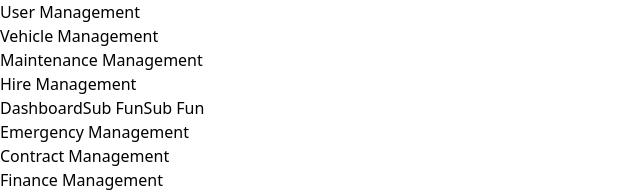
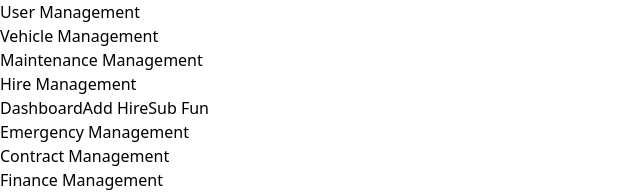
Before and after one commit to hxshan/itp-vms, a React (Vite) app in the folder frontend/: page /login in a window 1280 px wide. Both pictures are taken after a click on the button "Hire Management". Shown: the top 192 px of the page, without its empty margins (0-640 px from the left). Built offline with nearby package versions, Linux system fonts and the light colour scheme.

Commit message:
Create add Hire page

```diff
--- a/frontend/src/App.jsx
+++ b/frontend/src/App.jsx
@@ -18,6 +18,7 @@ import { VehicleServiceList } from "./components/VR/VehicleServiceList";
 import ClientDashboard from "./pages/contract/ClientDashboard";
 import ViewContract from "./pages/contract/ViewContract";
 import ContractEditForm from "./pages/contract/ContractEditForm";
+import CreateHire from "./pages/hires/CreateHire";
 
 function App() {
   const { user, loading } = useAuthContext();
@@ -57,7 +58,12 @@ function App() {
             />
             <Route path="/admin/roles" element={<Roles />} />
             <Route path="/admin/roles/:id" element={<EditRoles />} />
-            <Route path="/hires" element={<HireDashboard />} />
+
+            <Route path="/hires">
+              <Route index={true} element={<HireDashboard />} />
+              <Route path="add" element={<CreateHire />}/>
+            </Route>
+
             <Route path="/emergency" element={<CaseFileForm />} />
             <Route path="vehicle">
               <Route index={true} element={<VehicleDashboard />} />
--- /dev/null
+++ b/frontend/src/pages/hires/CreateHire.jsx
@@ -0,0 +1,11 @@
+import HireForm from "@/components/hires/HireForm"
+
+const CreateHire = () => {
+  return (
+    <div>
+        <HireForm />
+    </div>
+  )
+}
+
+export default CreateHire
--- a/frontend/src/pages/shared/Navbar.jsx
+++ b/frontend/src/pages/shared/Navbar.jsx
@@ -85,7 +85,7 @@ const Navbar = () => {
                   {isOpen.hire && (
                       <div className="ml-6">
                           <button className="w-full py-2 px-4 hover:bg-gray-700 focus:outline-none focus:bg-gray-700" onClick={() => navigate('/hires')}>Dashboard</button>
-                          <button className="w-full py-2 px-4 hover:bg-gray-700 focus:outline-none focus:bg-gray-700" onClick={() => handleItemClick('Hire Management', 'Sub Fun')}>Sub Fun</button>
+                          <button className="w-full py-2 px-4 hover:bg-gray-700 focus:outline-none focus:bg-gray-700" onClick={() => navigate('/hires/add')}>Add Hire</button>
                           <button className="w-full py-2 px-4 hover:bg-gray-700 focus:outline-none focus:bg-gray-700" onClick={() => handleItemClick('Hire Management', 'Sub Fun')}>Sub Fun</button>
                       </div>
                   )}
```
